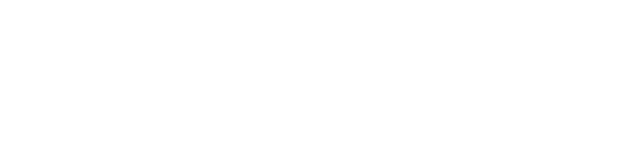
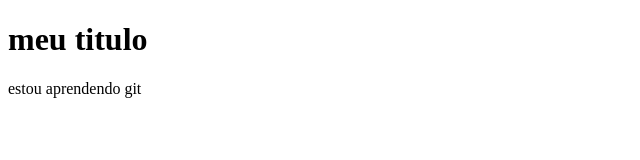
Before and after one commit to Andreisilva-dev/tuturial_git, a plain HTML site: page index.html in a window 1280 px wide. Shown: the whole page, without its empty margins (0-640 px from the left). Drawn offline with Linux system fonts and the light colour scheme.

Commit message:
crie um titulo e paragrafo

```diff
--- a/index.html
+++ b/index.html
@@ -6,6 +6,11 @@
     <title>trabalhando com git</title>
 </head>
 <body>
-
+    <h1>
+        meu titulo
+    </h1>
+    <p>
+        estou aprendendo git
+    </p>
 </body>
 </html>
```
